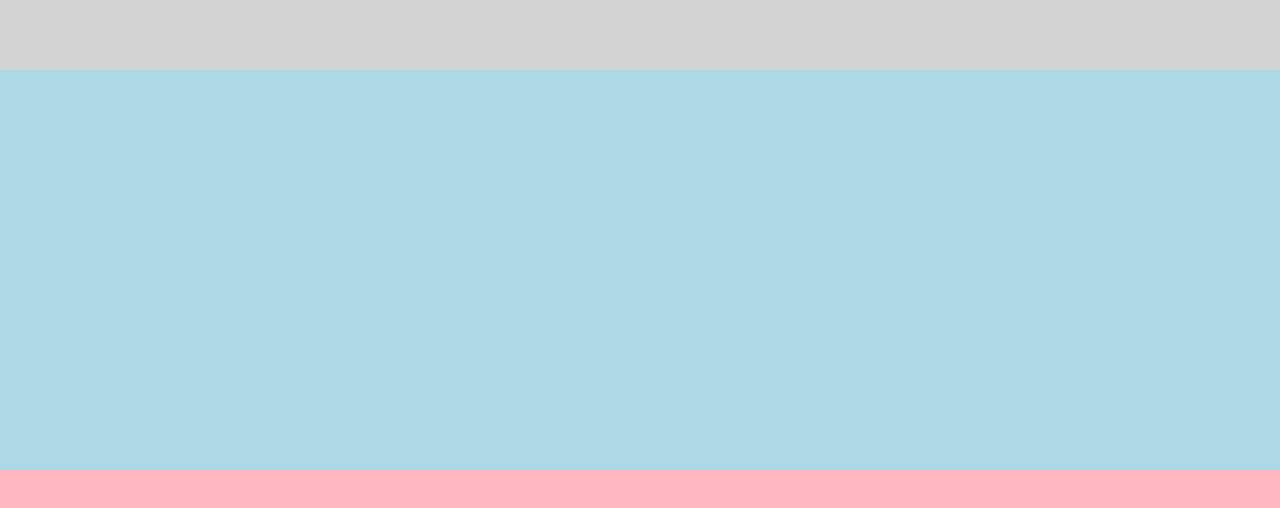
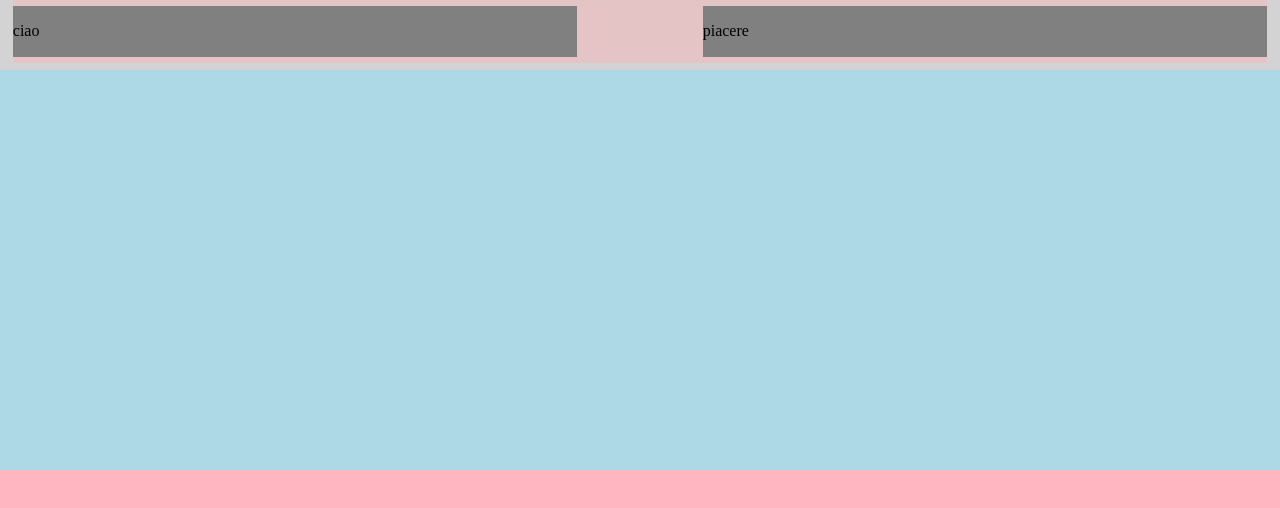
Before and after one commit to FabioCostantino84/htmlcss-dropbox, a plain HTML site: page index.html in a window 1280 px wide. Drawn offline with Linux system fonts and the light colour scheme.

Commit message:
add layout header

```diff
--- a/assets/css/style.css
+++ b/assets/css/style.css
@@ -20,13 +20,43 @@
     height: 400px;
 }
 
+.debug .menù{
+    background-color: rgba(245, 180, 180, 0.486);
+    height: 90%;
+    width: 98%;
+    margin: auto;
+    align-items: center;
+}
+.debug .menù_left, .menù_rigth{
+    background-color: gray;
+    height: 80%;
+    width: 45%;
+    align-items: center;
+}
+
 /* utilities */
 
+.d-flex{
+    display: flex;
+}
 
+.jc-s_bet{
+    justify-content: space-between;
+}
 
 /* #region header */
 
+#site_header{
+    height: 70px;
+}
 
+.menù{
+    align-items: center;
+}
+
+.menù_left, .menù_rigth{
+    align-items: center;
+}
 /* #endregion header */
 
 /* #region main */
--- a/index.html
+++ b/index.html
@@ -9,6 +9,11 @@
 <body class="debug">
 
     <header id="site_header">
+
+        <nav class="menù d-flex jc-s_bet">
+            <div class="menù_left d-flex">ciao</div>
+            <div class="menù_rigth d-flex">piacere</div>
+        </nav>
 
     </header>
     <!-- header -->
```
